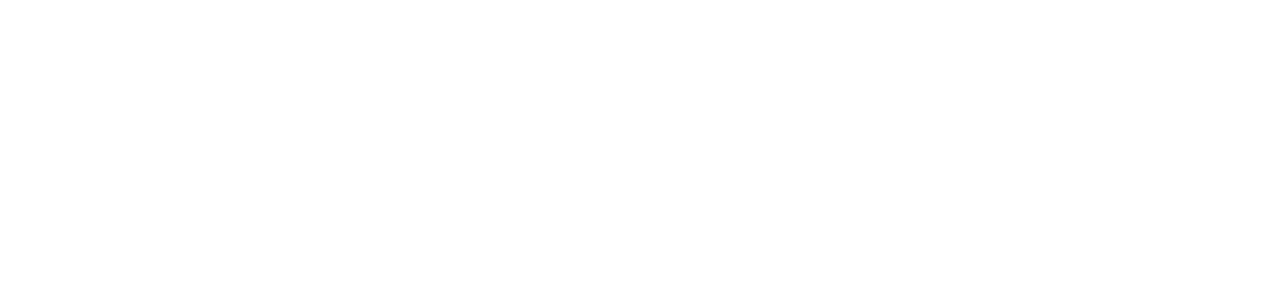
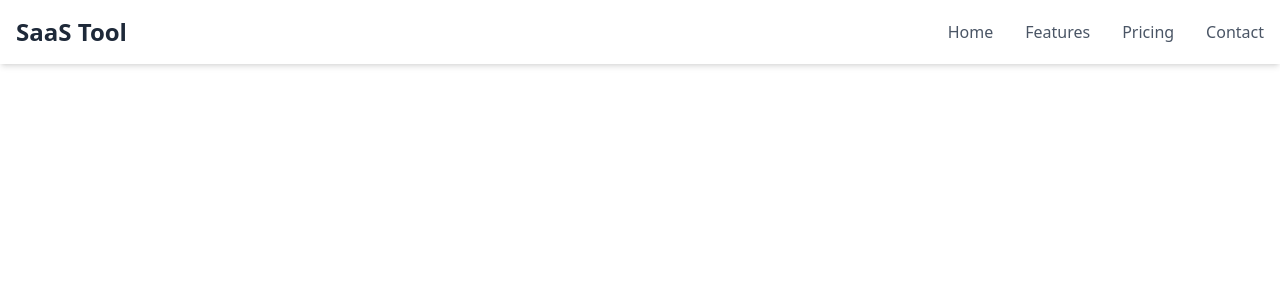
Before and after one commit to rohit3171999/saas-tool-landing-page, a React (Vite) app: page / in a window 1280 px wide. Shown: the top 300 px of the page. Built offline with nearby package versions, Linux system fonts and the light colour scheme.

Commit message:
add markup for navbar component

```diff
--- a/src/App.jsx
+++ b/src/App.jsx
@@ -1,6 +1,9 @@
+import Navbar from "./components/Navbar.jsx";
+
 function App(){
     return(
         <>
+            <Navbar />
         </>
     )
 }
--- a/src/components/Navbar.jsx
+++ b/src/components/Navbar.jsx
@@ -1,7 +1,51 @@
-function Navbar(){
-    return(
-        <h1>navbar</h1>
-    )
+/*
+* Top navigation bar containing logo and links for quick access.
+* Provides easy navigation across sections of the landing page.
+* */
+import { useState } from 'react';
+
+function Navbar() {
+    const [isMenuOpen, setIsMenuOpen] = useState(false);
+
+    return (
+        <header className="bg-white shadow-md sticky top-0 z-50">
+            <div className="container mx-auto flex justify-between items-center p-4">
+                {/* Logo */}
+                <div className="text-2xl font-bold text-gray-800">
+                    <a href="#">SaaS Tool</a>
+                </div>
+
+                {/* Desktop Navigation */}
+                <nav className="hidden md:flex space-x-8">
+                    <a href="#home" className="text-gray-600 hover:text-indigo-600 transition-colors duration-300">Home</a>
+                    <a href="#features" className="text-gray-600 hover:text-indigo-600 transition-colors duration-300">Features</a>
+                    <a href="#pricing" className="text-gray-600 hover:text-indigo-600 transition-colors duration-300">Pricing</a>
+                    <a href="#contact" className="text-gray-600 hover:text-indigo-600 transition-colors duration-300">Contact</a>
+                </nav>
+
+                {/* Mobile Menu Button */}
+                <div className="md:hidden">
+                    <button onClick={() => setIsMenuOpen(!isMenuOpen)} className="text-gray-600 focus:outline-none">
+                        <svg className="w-6 h-6" fill="none" stroke="currentColor" viewBox="0 0 24 24" xmlns="http://www.w3.org/2000/svg">
+                            <path strokeLinecap="round" strokeLinejoin="round" strokeWidth="2" d={isMenuOpen ? "M6 18L18 6M6 6l12 12" : "M4 6h16M4 12h16m-7 6h7"}></path>
+                        </svg>
+                    </button>
+                </div>
+            </div>
+
+            {/* Mobile Menu (conditionally rendered) */}
+            {isMenuOpen && (
+                <div className="md:hidden bg-white border-t border-gray-200">
+                    <nav className="px-2 pt-2 pb-4 space-y-1 sm:px-3 flex flex-col items-center">
+                        <a href="#home" onClick={() => setIsMenuOpen(false)} className="block w-full text-center px-3 py-2 rounded-md text-base font-medium text-gray-700 hover:text-indigo-600 hover:bg-gray-50">Home</a>
+                        <a href="#features" onClick={() => setIsMenuOpen(false)} className="block w-full text-center px-3 py-2 rounded-md text-base font-medium text-gray-700 hover:text-indigo-600 hover:bg-gray-50">Features</a>
+                        <a href="#pricing" onClick={() => setIsMenuOpen(false)} className="block w-full text-center px-3 py-2 rounded-md text-base font-medium text-gray-700 hover:text-indigo-600 hover:bg-gray-50">Pricing</a>
+                        <a href="#contact" onClick={() => setIsMenuOpen(false)} className="block w-full text-center px-3 py-2 rounded-md text-base font-medium text-gray-700 hover:text-indigo-600 hover:bg-gray-50">Contact</a>
+                    </nav>
+                </div>
+            )}
+        </header>
+    );
 }
 
 export default Navbar;
```
